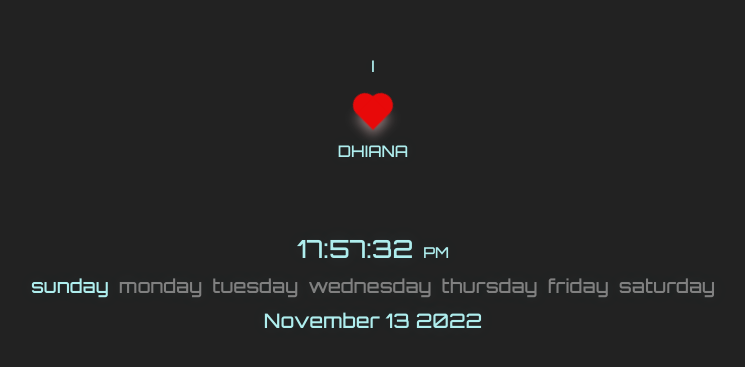
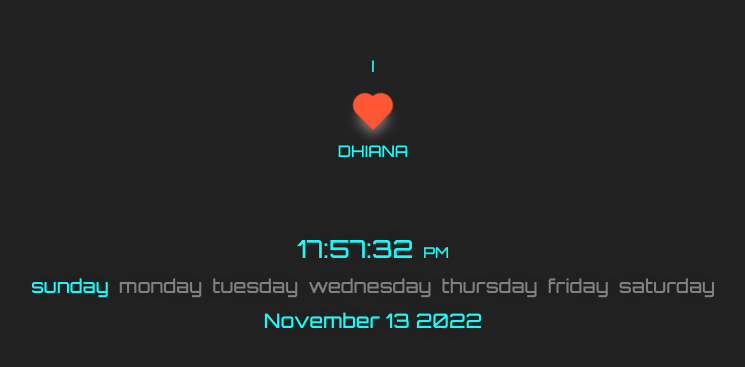
Before and after one commit to Dhoni12/Jam_pertama, a plain HTML site: page index.html in a window 1280 px wide. Shown: the part 257-624 px from the top of the page, without its empty margins (267-1012 px from the left). Drawn offline with nearby package versions, Linux system fonts and the light colour scheme.

Commit message:
Update style.css

```diff
--- a/style.css
+++ b/style.css
@@ -1,8 +1,8 @@
 :root {
-    --primary-color: #afeeee;
+    --primary-color: #21F8F6;
     --secondary-color: #808080;
     --bg-color: #222222;
-    --text-shadow-color: #90f4fd1c;
+    --text-shadow-color:#0640461c;
     --font-family: Orbitron, sans-serif;
   }
 
@@ -136,7 +136,7 @@
     width: 30px;
     height: 30px;
     top: 300px;
-    background: #e80909;
+    background: #FF5733;
     transform: rotate(45deg);
     box-shadow: 5px 5px 15px rgba(249, 209, 209,.5);
     animation: animate 1s linear infinite;
@@ -147,7 +147,7 @@
     content: '';
     position: absolute;
     top:-14px;
-    background: #e80909;
+    background: #FF5733;
     width: 30px;
     height: 15px;
     border-top-right-radius: 15px;
@@ -159,7 +159,7 @@
     content: '';
     position: absolute;
     left:-14px;
-    background: #e80909;
+    background: #FF5733;
     width: 15px;
     height: 30px;
     border-bottom-left-radius: 15px;
```
